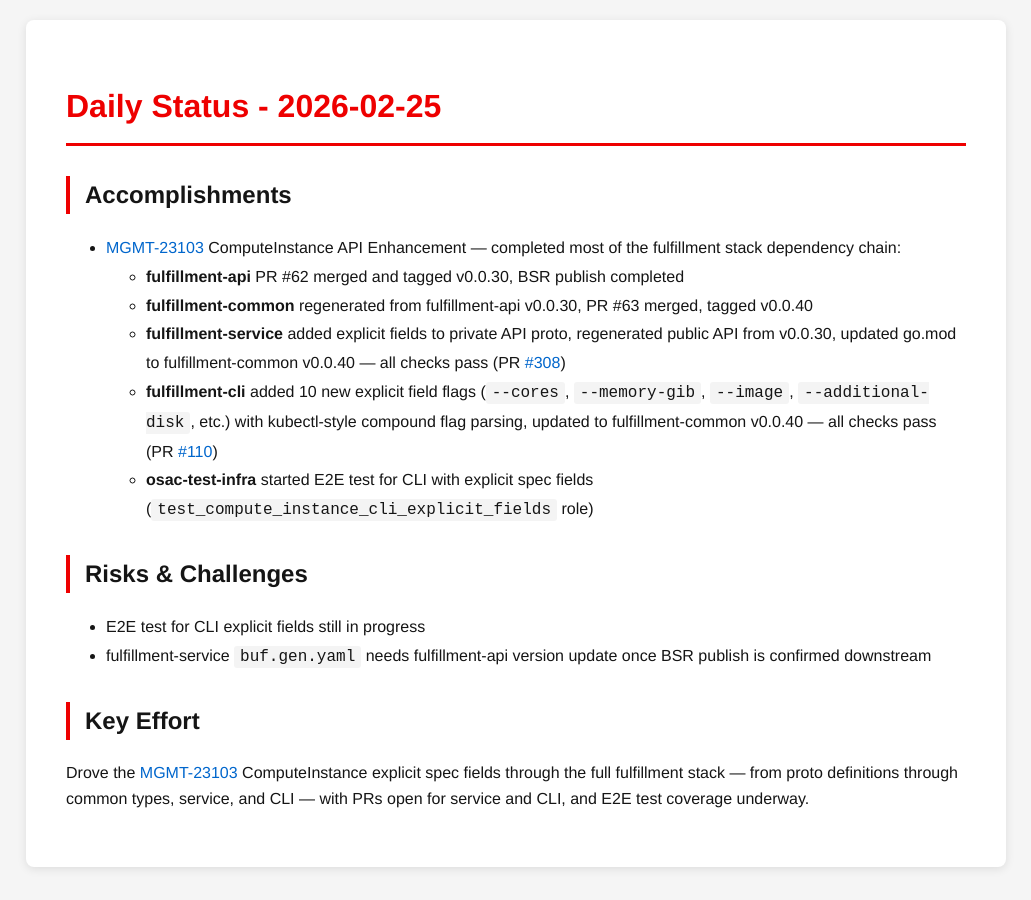
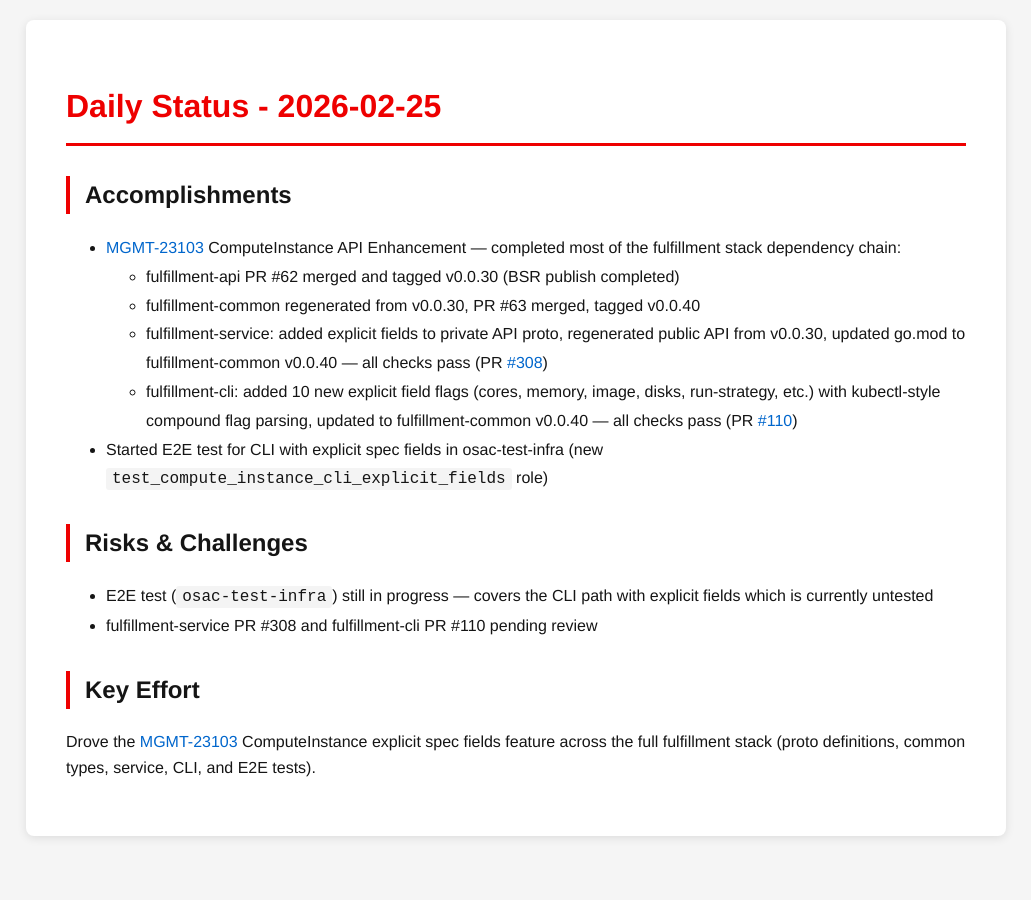
Before and after one commit to tzvatot/daily-status, a Jekyll site: the page built from 2026-02-25.md, in a window 1280 px wide. Shown: the whole page, without its empty margins (124-1155 px from the left). Built offline with Jekyll 4.4.1, drawn with Linux system fonts in a browser that asks for light colours.

Commit message:
Daily status update - 2026-02-25

```diff
--- a/2026-02-25.md
+++ b/2026-02-25.md
@@ -9,17 +9,17 @@ date: 2026-02-25
 ## Accomplishments
 
 - [MGMT-23103](https://issues.redhat.com/browse/MGMT-23103) ComputeInstance API Enhancement — completed most of the fulfillment stack dependency chain:
-  - **fulfillment-api** PR #62 merged and tagged v0.0.30, BSR publish completed
-  - **fulfillment-common** regenerated from fulfillment-api v0.0.30, PR #63 merged, tagged v0.0.40
-  - **fulfillment-service** added explicit fields to private API proto, regenerated public API from v0.0.30, updated go.mod to fulfillment-common v0.0.40 — all checks pass (PR [#308](https://github.com/osac-project/fulfillment-service/pull/308))
-  - **fulfillment-cli** added 10 new explicit field flags (`--cores`, `--memory-gib`, `--image`, `--additional-disk`, etc.) with kubectl-style compound flag parsing, updated to fulfillment-common v0.0.40 — all checks pass (PR [#110](https://github.com/osac-project/fulfillment-cli/pull/110))
-  - **osac-test-infra** started E2E test for CLI with explicit spec fields (`test_compute_instance_cli_explicit_fields` role)
+  - fulfillment-api PR #62 merged and tagged v0.0.30 (BSR publish completed)
+  - fulfillment-common regenerated from v0.0.30, PR #63 merged, tagged v0.0.40
+  - fulfillment-service: added explicit fields to private API proto, regenerated public API from v0.0.30, updated go.mod to fulfillment-common v0.0.40 — all checks pass (PR [#308](https://github.com/osac-project/fulfillment-service/pull/308))
+  - fulfillment-cli: added 10 new explicit field flags (cores, memory, image, disks, run-strategy, etc.) with kubectl-style compound flag parsing, updated to fulfillment-common v0.0.40 — all checks pass (PR [#110](https://github.com/osac-project/fulfillment-cli/pull/110))
+- Started E2E test for CLI with explicit spec fields in osac-test-infra (new `test_compute_instance_cli_explicit_fields` role)
 
 ## Risks & Challenges
 
-- E2E test for CLI explicit fields still in progress
-- fulfillment-service `buf.gen.yaml` needs fulfillment-api version update once BSR publish is confirmed downstream
+- E2E test (`osac-test-infra`) still in progress — covers the CLI path with explicit fields which is currently untested
+- fulfillment-service PR #308 and fulfillment-cli PR #110 pending review
 
 ## Key Effort
 
-Drove the [MGMT-23103](https://issues.redhat.com/browse/MGMT-23103) ComputeInstance explicit spec fields through the full fulfillment stack — from proto definitions through common types, service, and CLI — with PRs open for service and CLI, and E2E test coverage underway.
+Drove the [MGMT-23103](https://issues.redhat.com/browse/MGMT-23103) ComputeInstance explicit spec fields feature across the full fulfillment stack (proto definitions, common types, service, CLI, and E2E tests).
```
